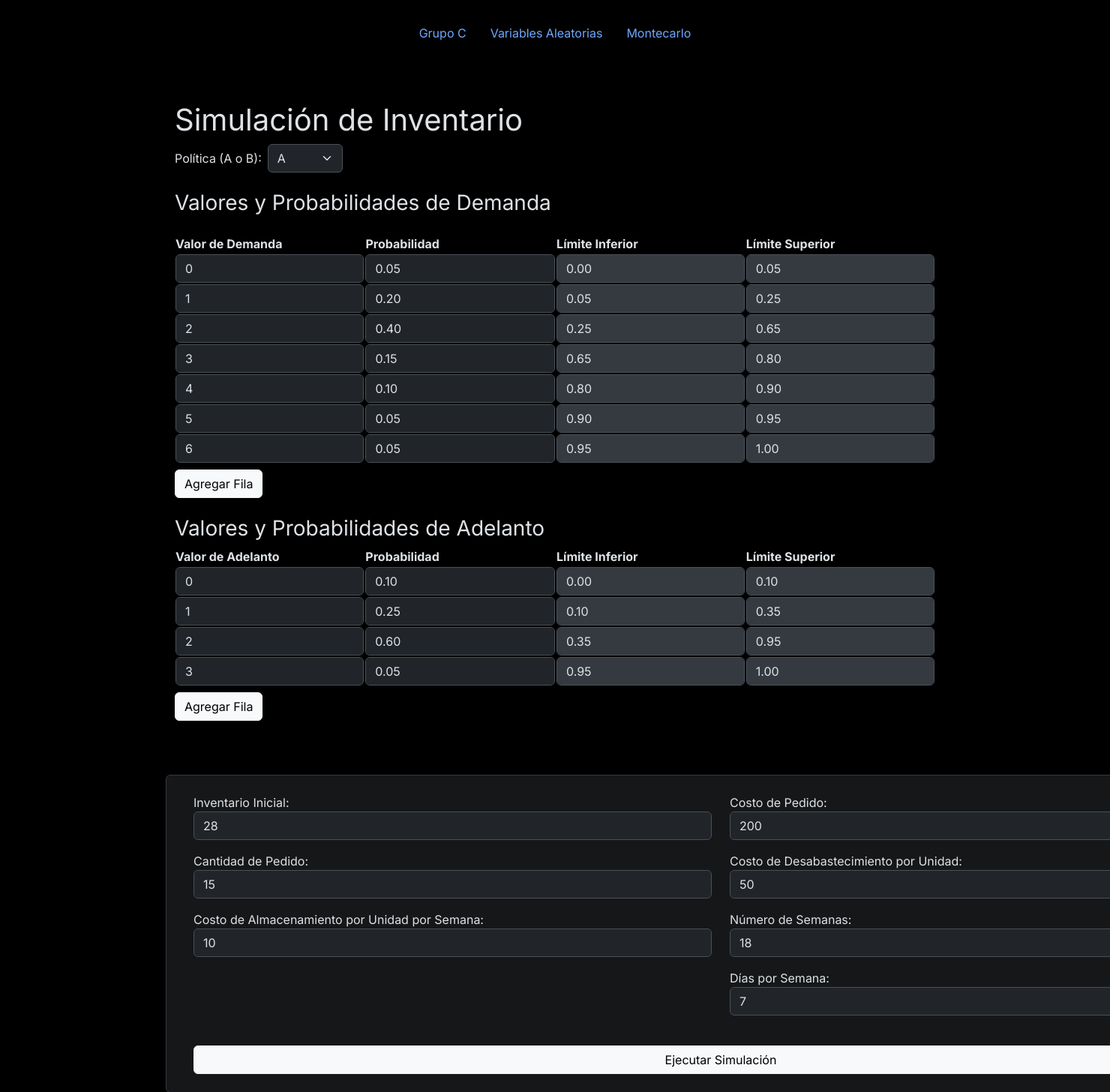
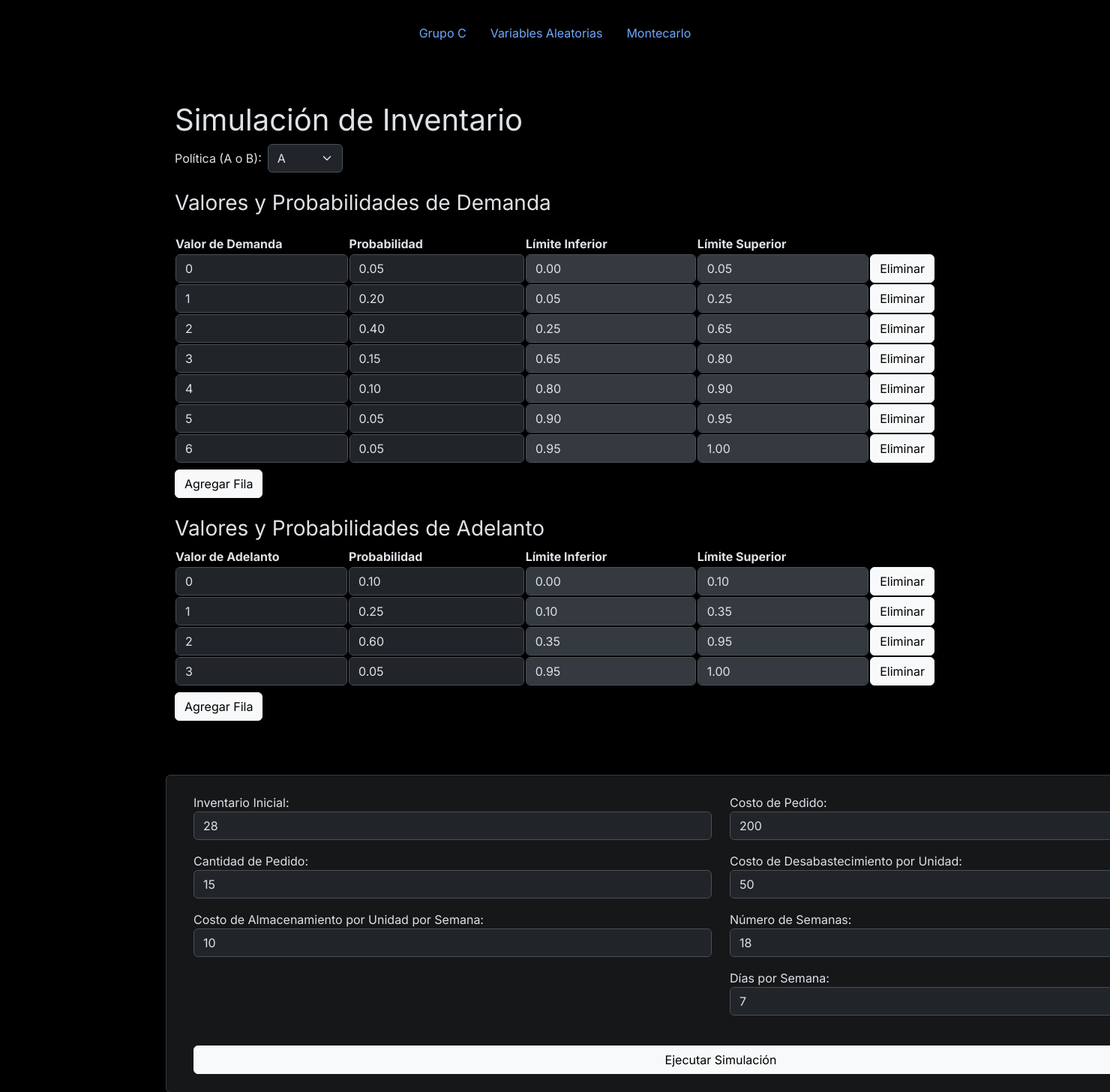
Before and after one commit to TomiMalamud/simulacion, a Flask app: page /tp3 in a window 1480 px wide; the page is wider, and only the part inside the window is pictured. Shown: the top 1456 px of that part at 75% size. Run offline with Flask 3, Linux system fonts and the light colour scheme.

Commit message:
Boton eliminar agregado

```diff
--- a/app/templates/tp3.html
+++ b/app/templates/tp3.html
@@ -27,42 +27,49 @@
             <td><input class="form-control" type="number" step="0.01" name="demand_prob" value="0.05"></td>
             <td><input class="form-control" type="number" name="demand_lower" disabled></td>
             <td><input class="form-control" type="number" name="demand_upper" disabled></td>
+            <td><button type="button" class="btn btn-light" onclick="deleteRow(this)">Eliminar</button></td>
         </tr>
         <tr>
             <td><input class="form-control" type="number" name="demand_value" value="1"></td>
             <td><input class="form-control" type="number" step="0.01" name="demand_prob" value="0.20"></td>
             <td><input class="form-control" type="number" name="demand_lower" disabled></td>
             <td><input class="form-control" type="number" name="demand_upper" disabled></td>
+            <td><button type="button" class="btn btn-light" onclick="deleteRow(this)" >Eliminar</button></td>
         </tr>
         <tr>
             <td><input class="form-control" type="number" name="demand_value" value="2"></td>
             <td><input class="form-control" type="number" step="0.01" name="demand_prob" value="0.40"></td>
             <td><input class="form-control" type="number" name="demand_lower" disabled></td>
             <td><input class="form-control" type="number" name="demand_upper" disabled></td>
+            <td><button type="button" class="btn btn-light" onclick="deleteRow(this)" >Eliminar</button></td>
         </tr>
         <tr>
             <td><input class="form-control" type="number" name="demand_value" value="3"></td>
             <td><input class="form-control" type="number" step="0.01" name="demand_prob" value="0.15"></td>
             <td><input class="form-control" type="number" name="demand_lower" disabled></td>
             <td><input class="form-control" type="number" name="demand_upper" disabled></td>
+            <td><button type="button" class="btn btn-light" onclick="deleteRow(this)" >Eliminar</button></td>
         </tr>
         <tr>
             <td><input class="form-control" type="number" name="demand_value" value="4"></td>
             <td><input class="form-control" type="number" step="0.01" name="demand_prob" value="0.10"></td>
             <td><input class="form-control" type="number" name="demand_lower" disabled></td>
             <td><input class="form-control" type="number" name="demand_upper" disabled></td>
+            <td><button type="button" class="btn btn-light" onclick="deleteRow(this)" >Eliminar</button></td>
         </tr>
         <tr>
             <td><input class="form-control" type="number" name="demand_value" value="5"></td>
             <td><input class="form-control" type="number" step="0.01" name="demand_prob" value="0.05"></td>
             <td><input class="form-control" type="number" name="demand_lower" disabled></td>
             <td><input class="form-control" type="number" name="demand_upper" disabled></td>
+            <td><button type="button" class="btn btn-light" onclick="deleteRow(this)">Eliminar</button></td>
         </tr>
         <tr>
             <td><input class="form-control" type="number" name="demand_value" value="6"></td>
             <td><input class="form-control" type="number" step="0.01" name="demand_prob" value="0.05"></td>
             <td><input class="form-control" type="number" name="demand_lower" disabled></td>
             <td><input class="form-control" type="number" name="demand_upper" disabled></td>
+            <td><button type="button" class="btn btn-light" onclick="deleteRow(this)">Eliminar</button></td>
         </tr>
     </table>
     <button class="btn btn-light mt-2" type="button" onclick="addRow('demandTable')">Agregar Fila</button>
@@ -81,24 +88,28 @@
             <td><input class="form-control" type="number" step="0.01" name="advance_prob" value="0.10"></td>
             <td><input class="form-control" type="number" name="advance_lower" disabled></td>
             <td><input class="form-control" type="number" name="advance_upper" disabled></td>
+            <td><button type="button" class="btn btn-light" onclick="deleteRow(this)">Eliminar</button></td>
         </tr>
         <tr>
             <td><input class="form-control" type="number" name="advance_value" value="1"></td>
             <td><input class="form-control" type="number" step="0.01" name="advance_prob" value="0.25"></td>
             <td><input class="form-control" type="number" name="advance_lower" disabled></td>
             <td><input class="form-control" type="number" name="advance_upper" disabled></td>
+            <td><button type="button" class="btn btn-light" onclick="deleteRow(this)" >Eliminar</button></td>
         </tr>
         <tr>
             <td><input class="form-control" type="number" name="advance_value" value="2"></td>
             <td><input class="form-control" type="number" step="0.01" name="advance_prob" value="0.60"></td>
             <td><input class="form-control" type="number" name="advance_lower" disabled></td>
             <td><input class="form-control" type="number" name="advance_upper" disabled></td>
+            <td><button type="button" class="btn btn-light" onclick="deleteRow(this)" >Eliminar</button></td>
         </tr>
         <tr>
             <td><input class="form-control" type="number" name="advance_value" value="3"></td>
             <td><input class="form-control" type="number" step="0.01" name="advance_prob" value="0.05"></td>
             <td><input class="form-control" type="number" name="advance_lower" disabled></td>
             <td><input class="form-control" type="number" name="advance_upper" disabled></td>
+            <td><button type="button" class="btn btn-light" onclick="deleteRow(this)">Eliminar</button></td>
         </tr>
     </table>
     <button class="btn btn-light mt-2" type="button" onclick="addRow('advanceTable')">Agregar Fila</button>
@@ -152,12 +163,21 @@
         var cell2 = row.insertCell(1);
         var cell3 = row.insertCell(2);
         var cell4 = row.insertCell(3);
+        var cell5 = row.insertCell(4); // Nueva celda para el botón de eliminación
         cell1.innerHTML = '<input class="form-control" type="number" name="' + tableId.slice(0, -5) + '_value">';
         cell2.innerHTML = '<input class="form-control" type="number" step="0.01" name="' + tableId.slice(0, -5) + '_prob" oninput="updateLimits(\'' + tableId + '\')">';
         cell3.innerHTML = '<input class="form-control" type="number" name="' + tableId.slice(0, -5) + '_lower" disabled>';
         cell4.innerHTML = '<input class="form-control" type="number" name="' + tableId.slice(0, -5) + '_upper" disabled>';
+        cell5.innerHTML = '<button type="button" class="btn btn-light" onclick="deleteRow(this)">Eliminar</button>'; // Añadir botón de eliminación
         updateLimits(tableId);
     }
+
+    function deleteRow(button) {
+            var row = button.parentNode.parentNode;
+            row.parentNode.removeChild(row);
+            updateLimits('demandTable');
+            updateLimits('advanceTable');
+        }
 
     function updateLimits(tableId) {
         var table = document.getElementById(tableId);
```
